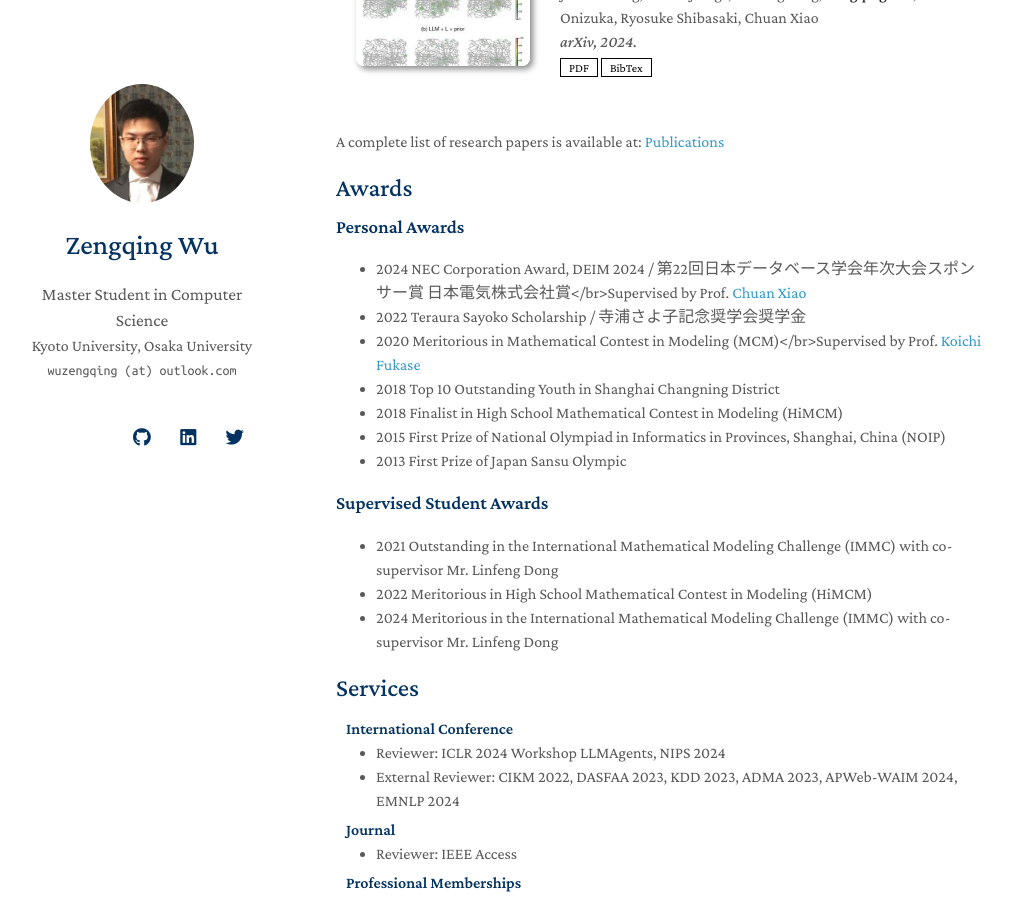
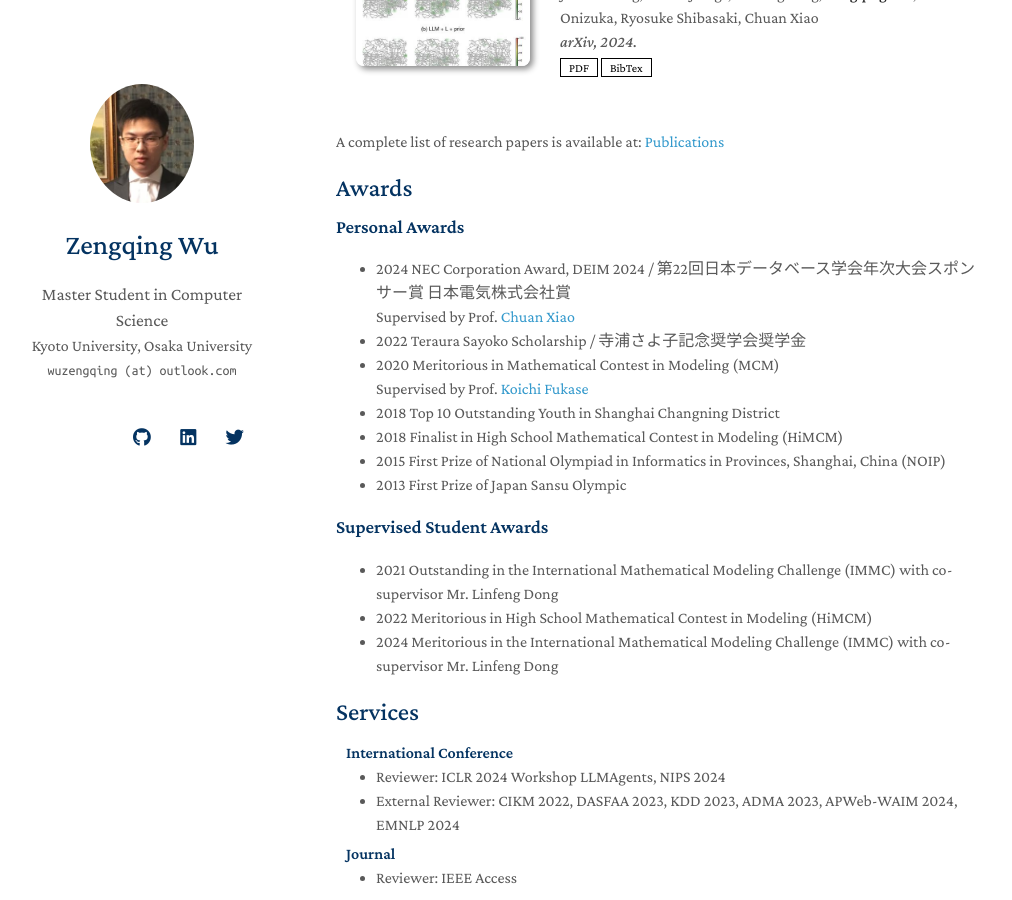
Before and after one commit to wuzengqing001225/wuzengqing001225.github.io, a Jekyll site: the page built from index.md, in a window 1280 px wide and 900 px high, scrolled down 1367 px. Shown: the whole window, without its empty margins (134-1146 px from the left). Built offline with Jekyll 4.4.1, drawn with Linux system fonts in a browser that asks for light colours; nearby versions of some CDN libraries; a style sheet for code colours, icons or effects is not loaded; our own code applies the rules of GitHub Pages for plain Markdown files.

```diff
--- a/_includes/awards.md
+++ b/_includes/awards.md
@@ -1,8 +1,8 @@
 ## Awards
 ### Personal Awards
-- 2024 NEC Corporation Award, DEIM 2024 / 第22回日本データベース学会年次大会スポンサー賞 日本電気株式会社賞</br>Supervised by Prof. [Chuan Xiao](https://researchmap.jp/chuanx)
+- 2024 NEC Corporation Award, DEIM 2024 / 第22回日本データベース学会年次大会スポンサー賞 日本電気株式会社賞<br/>Supervised by Prof. [Chuan Xiao](https://researchmap.jp/chuanx)
 - 2022 Teraura Sayoko Scholarship / 寺浦さよ子記念奨学会奨学金
-- 2020 Meritorious in Mathematical Contest in Modeling (MCM)</br>Supervised by Prof. [Koichi Fukase](https://researchmap.jp/read0076573)
+- 2020 Meritorious in Mathematical Contest in Modeling (MCM)<br/>Supervised by Prof. [Koichi Fukase](https://researchmap.jp/read0076573)
 - 2018 Top 10 Outstanding Youth in Shanghai Changning District
 - 2018 Finalist in High School Mathematical Contest in Modeling (HiMCM)
 - 2015 First Prize of National Olympiad in Informatics in Provinces, Shanghai, China (NOIP)
```
